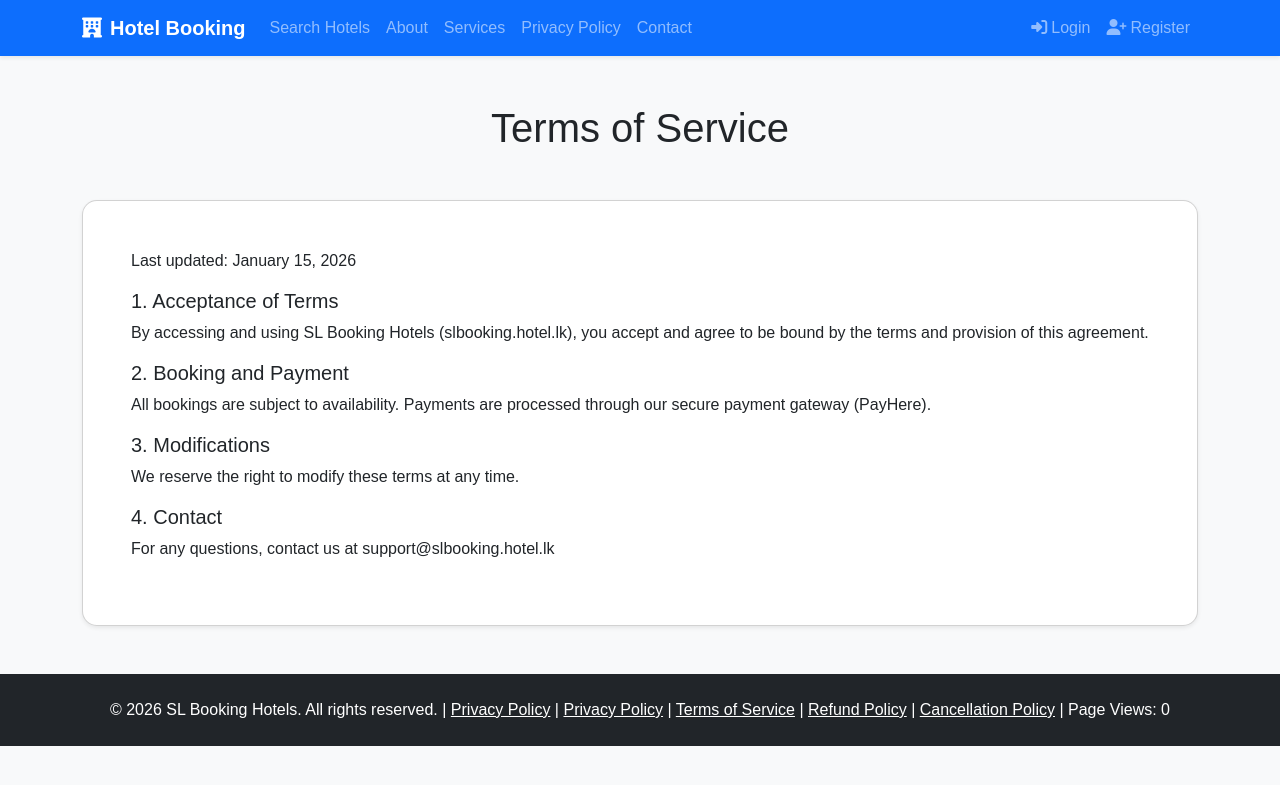
After one commit to roverkalisl/slbooking_hotels, a Django app: page /terms-of-service/ in a window 1280 px wide. The commit adds this page. Shown: the top 785 px of the page. Run offline with Django 5.2, Linux system fonts and the light colour scheme; data comes from the database, SQL or seed files in the repository.

Commit message:
Add Terms, Refund, Cancellation policies for payment gateway

```diff
--- a/core/urls.py
+++ b/core/urls.py
@@ -34,4 +34,7 @@ urlpatterns = [
 
     # Commented analytics (optional)
     # path('analytics/', views.analytics_dashboard, name='analytics_dashboard'),
+    path('terms-of-service/', views.terms_of_service, name='terms_of_service'),
+path('refund-policy/', views.refund_policy, name='refund_policy'),
+path('cancellation-policy/', views.cancellation_policy, name='cancellation_policy'),
 ]
--- a/core/views.py
+++ b/core/views.py
@@ -293,3 +293,11 @@ def services(request):
 def ads_txt(request):
     content = "google.com, pub-7289676285085159, DIRECT, f08c47fec0942fa0"
     return HttpResponse(content, content_type="text/plain")
+def terms_of_service(request):
+    return render(request, 'core/terms_of_service.html')
+
+def refund_policy(request):
+    return render(request, 'core/refund_policy.html')
+
+def cancellation_policy(request):
+    return render(request, 'core/cancellation_policy.html')
--- a/templates/core/base.html
+++ b/templates/core/base.html
@@ -89,6 +89,10 @@
         <p class="mb-0">
             © 2026 SL Booking Hotels. All rights reserved.
             | <a href="{% url 'privacy_policy' %}" class="text-white">Privacy Policy</a>
+	| <a href="{% url 'privacy_policy' %}" class="text-white">Privacy Policy</a>
+        | <a href="{% url 'terms_of_service' %}" class="text-white">Terms of Service</a>
+        | <a href="{% url 'refund_policy' %}" class="text-white">Refund Policy</a>
+        | <a href="{% url 'cancellation_policy' %}" class="text-white">Cancellation Policy</a>
             | Page Views: {{ total_views|default:0 }}
         </p>
     </footer>
--- /dev/null
+++ b/templates/core/terms_of_service.html
@@ -0,0 +1,23 @@
+{% extends 'core/base.html' %}
+
+{% block title %}Terms of Service{% endblock %}
+
+{% block content %}
+<div class="container mt-5 mb-5">
+    <h1 class="text-center mb-5">Terms of Service</h1>
+    <div class="card shadow-sm p-5">
+        <p>Last updated: January 15, 2026</p>
+        <h5>1. Acceptance of Terms</h5>
+        <p>By accessing and using SL Booking Hotels (slbooking.hotel.lk), you accept and agree to be bound by the terms and provision of this agreement.</p>
+
+        <h5>2. Booking and Payment</h5>
+        <p>All bookings are subject to availability. Payments are processed through our secure payment gateway (PayHere).</p>
+
+        <h5>3. Modifications</h5>
+        <p>We reserve the right to modify these terms at any time.</p>
+
+        <h5>4. Contact</h5>
+        <p>For any questions, contact us at support@slbooking.hotel.lk</p>
+    </div>
+</div>
+{% endblock %}
```
Also changed, not shown: templates/core/cancellation_policy.html (added, +14 -0 lines), templates/core/refund_policy.html (added, +20 -0 lines).
